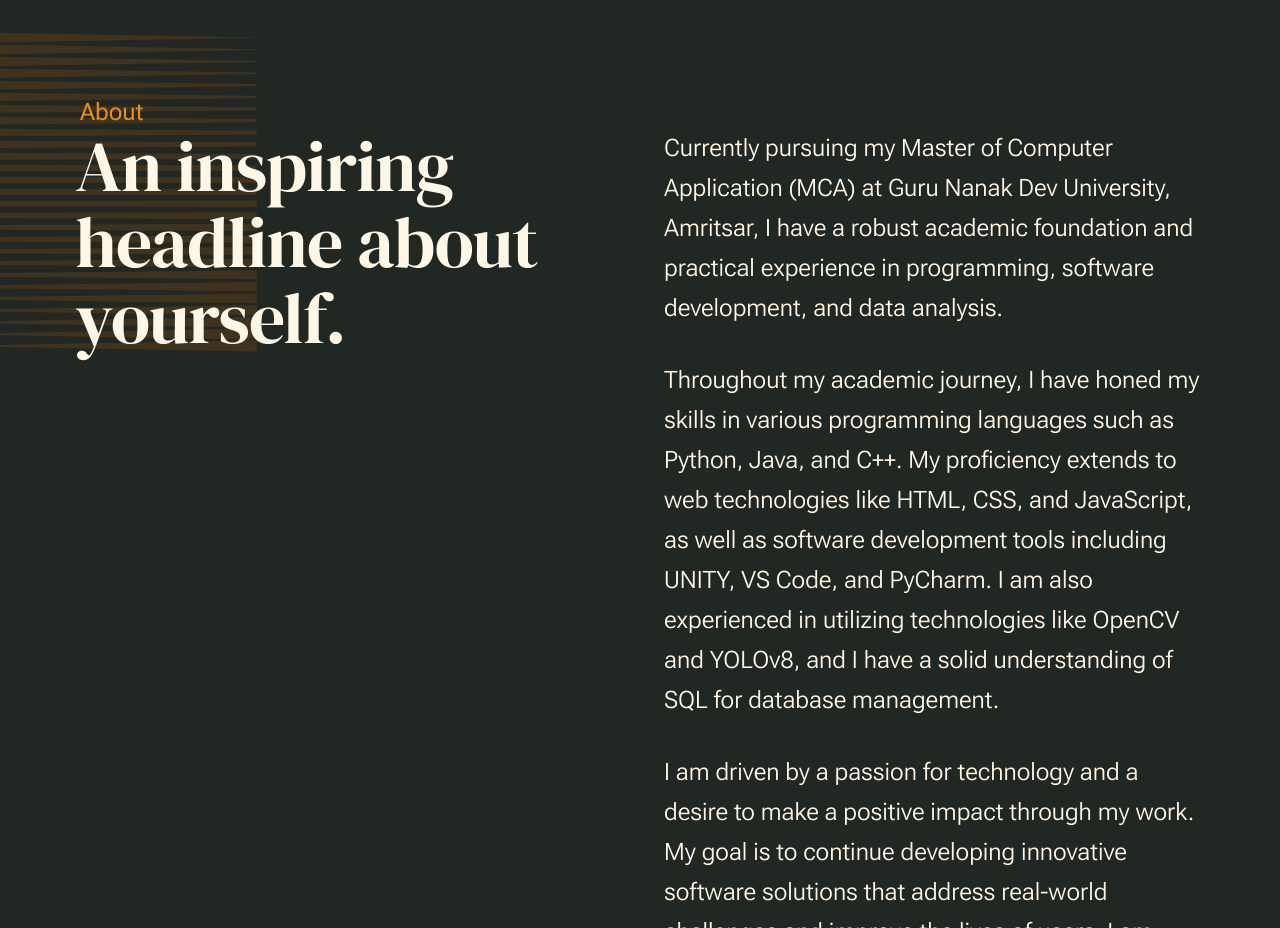
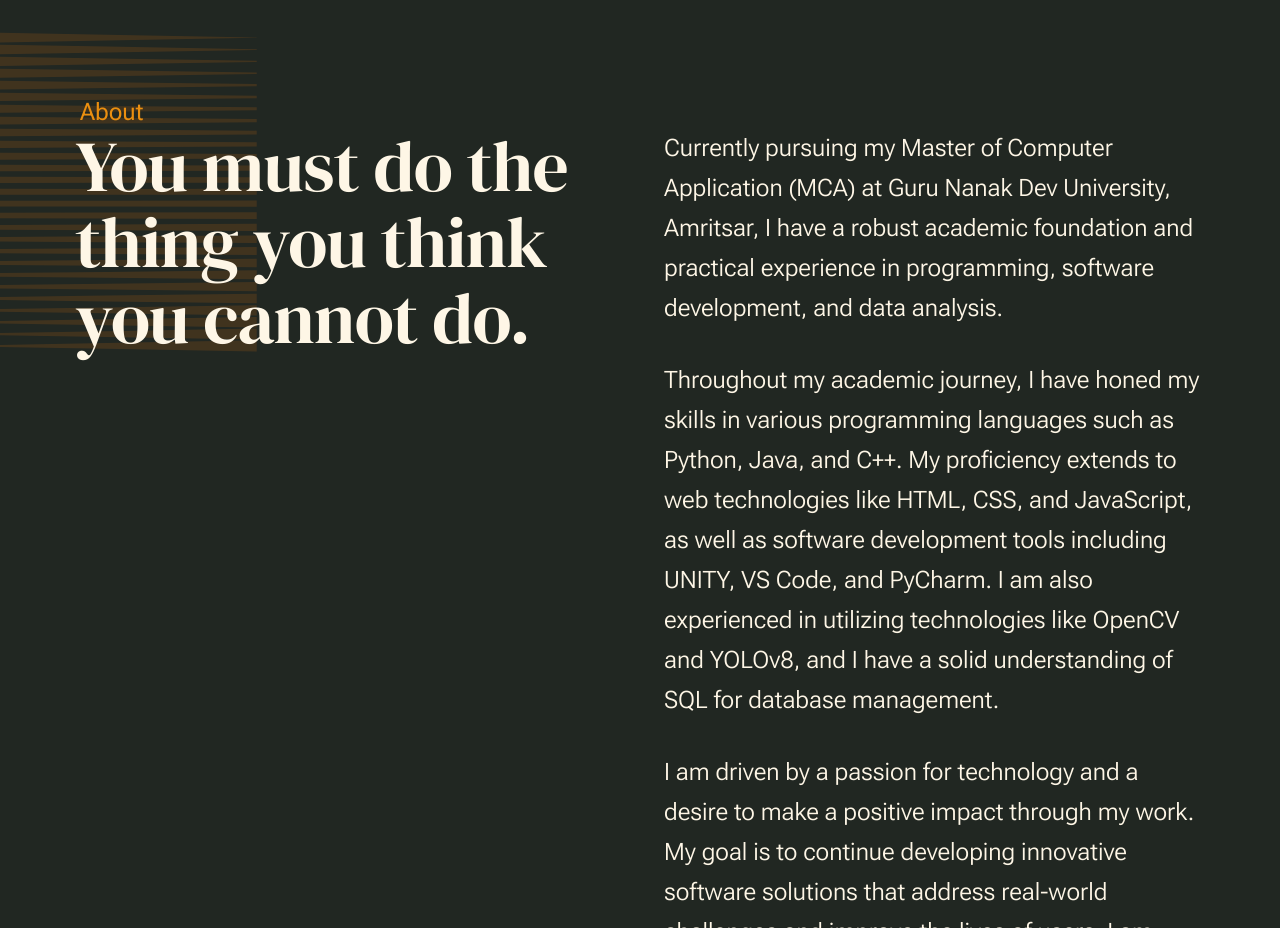
Before and after one commit to YADUUG04/YaduuG_Portfolio, a plain HTML site: page index.html in a window 1280 px wide. Shown: the part 960-1888 px from the top of the page. Drawn offline with Linux system fonts and the light colour scheme.

Commit message:
Update index.html

```diff
--- a/index.html
+++ b/index.html
@@ -94,7 +94,7 @@
                             <h1 class="s-intro__content-title">
                                 I am passionate about creating innovative <br>
                                 software solutions that address real-world challenges. <br>
-                            business that get <br>
+                            <br>
                             results.
                             </h1>
                         </div> <!-- s-intro__content-text -->
@@ -135,7 +135,7 @@
                         <div class="section-header grid-section-split__header">
                             <div class="text-pretitle">About</div>
                             <h2 class="text-display-title">
-                            An inspiring headline about yourself.
+                            You must do the thing you think you cannot do.
                             </h2>
                         </div> <!-- end section-header -->
 
```
